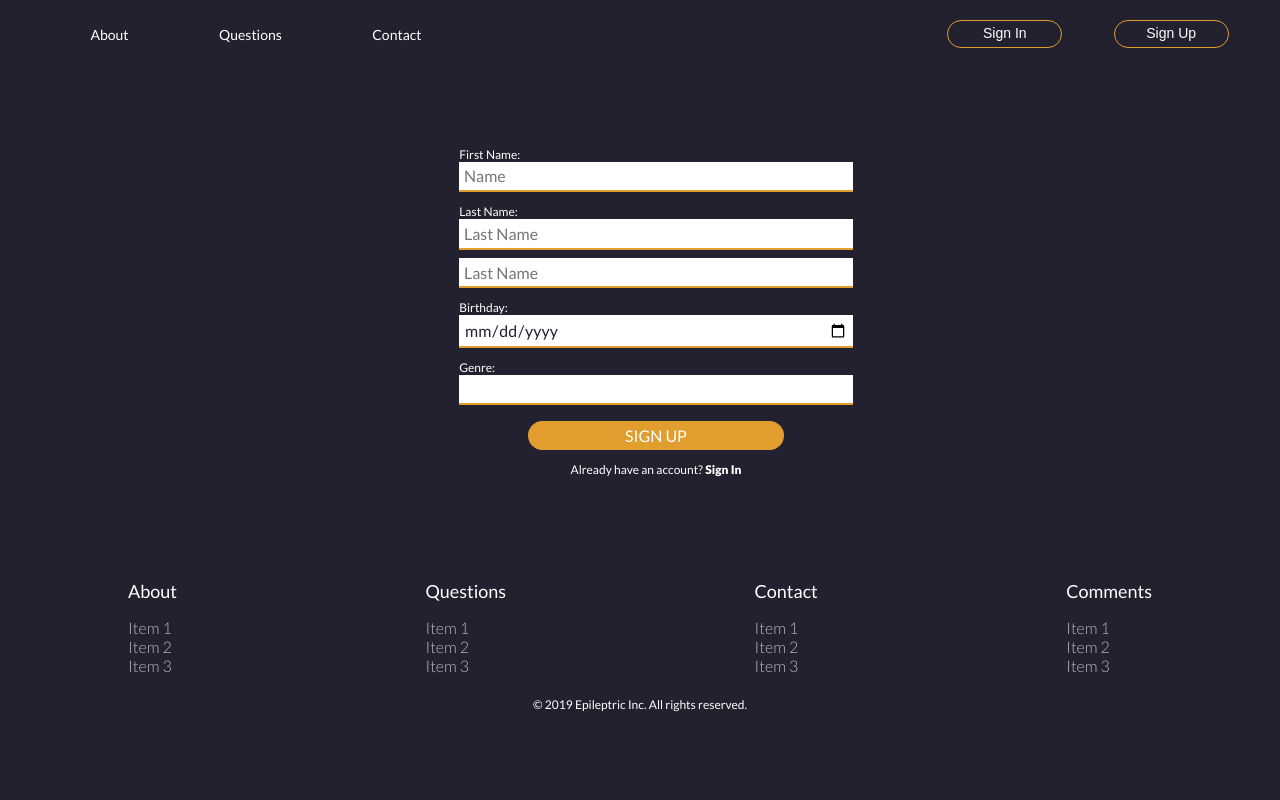
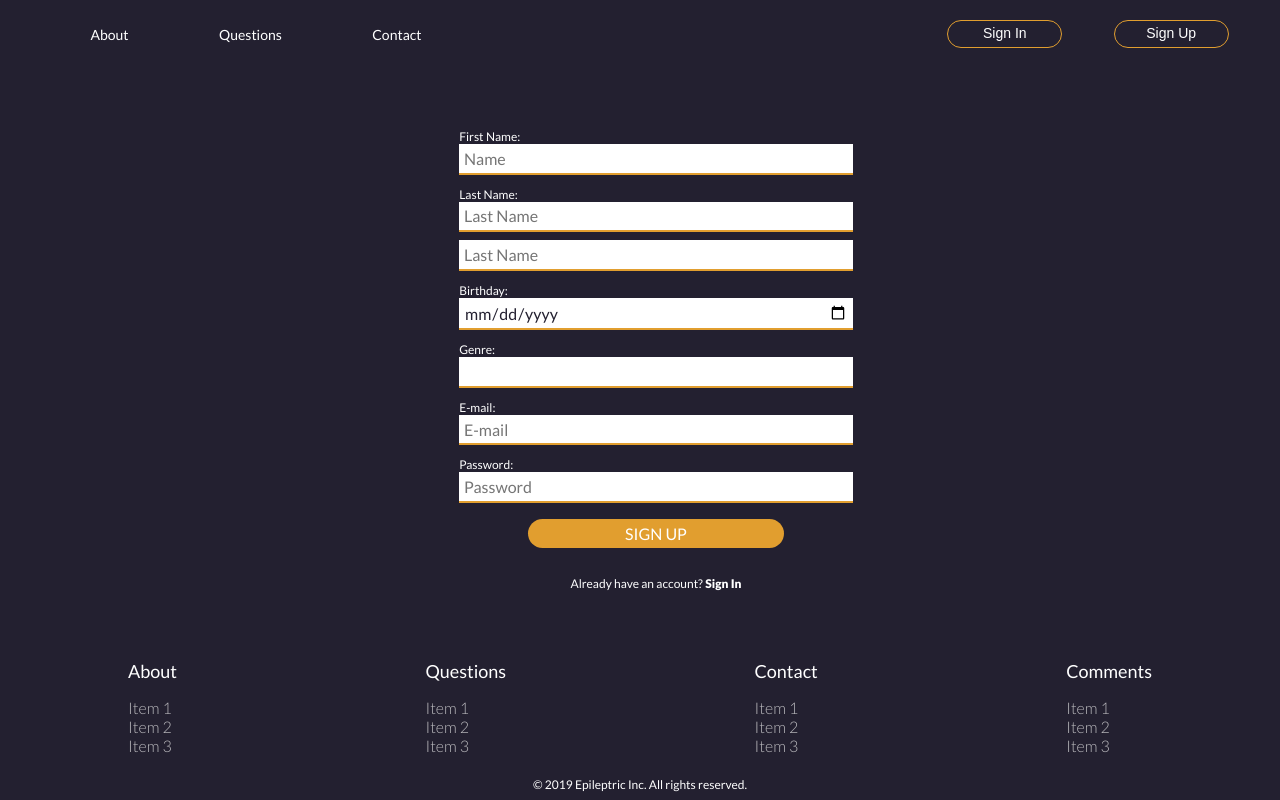
Before and after one commit to JcSnake/epileptric, a React (Create React App) app: page /signup in a window 1280 px wide. Shown: the top 800 px of the page. Built offline with nearby package versions, Linux system fonts and the light colour scheme.

Commit message:
l: form signup ya se guarda en state->object

```diff
--- a/src/assets/sass/forms.scss
+++ b/src/assets/sass/forms.scss
@@ -8,7 +8,7 @@
     flex-wrap: wrap;
     padding: 1em;
     width: 100vw;
-    height: 60vh;
+    height: 70vh;
     font-family: $tipo_general;
     font-size: map-get($fs, normal);
     label{
@@ -16,6 +16,20 @@
         color: $white;
         margin-bottom: .3em;
         padding-bottom: .2em;
+    }
+    span{
+        color: $white;
+        font-size: map-get($fs, small);
+        padding: 1em;
+        .link-form{
+            color: $white;
+            text-decoration: none;
+            outline: none;
+            font-weight: 600;
+        }
+        .link-form:hover{
+            color:$orange;
+        }
     }
 }
 
@@ -38,20 +52,6 @@
     width: 100%;
     margin: 1em 0;
     @include flexbox(column, center, center);
-    span{
-        color: $white;
-        font-size: map-get($fs, small);
-        padding: 1em;
-    }
-    .link-form{
-        color: $white;
-        text-decoration: none;
-        outline: none;
-        font-weight: 600;
-    }
-    .link-form:hover{
-        color:$orange;
-    }
 }
 
 .btn-form{
--- /dev/null
+++ b/src/components/SignUpForm.js
@@ -0,0 +1,84 @@
+import React from 'react';
+
+class SignUpForm extends React.Component {
+
+  handleClick = e => {
+    console.log('Button was clicked');
+  };
+  render() {
+    return (
+      <form onSubmit={this.props.onSubmit}>
+        <label>First Name: </label>
+            <input
+                type="text"
+                name="firstName"
+                className="input-sign"
+                placeholder = "Name"
+                onChange= {this.props.onChange}
+                value={this.props.formValues.firstName}
+            />
+        <label>Last Name: </label>
+            <input
+                type="text"
+                name="lastNameP"
+                className="input-sign"
+                placeholder = "Last Name"
+                onChange= {this.props.onChange}
+                value={this.props.formValues.lastNameP}
+            />
+            <input
+                type="text"
+                name="lastNameM"
+                className="input-sign"
+                placeholder = "Last Name"
+                onChange= {this.props.onChange}
+                value={this.props.formValues.lastNameM}
+            />
+        <label>Birthday: </label>
+            <input
+                type="date"
+                name="birthday"
+                className = "input-sign"
+                min = "01/01/1930"
+                onChange= {this.props.onChange}
+                value={this.props.formValues.birthday}
+            />
+        <label>Genre: </label>
+            <input
+                list="genres"
+                className="input-sign"
+                name="genre"
+                onChange= {this.props.onChange}
+                value={this.props.formValues.genre}
+                />
+                <datalist id="genres">
+                    <option value="Female"> Female </option>
+                    <option value="Male"> Male </option>
+                </datalist>
+        <label>E-mail: </label>
+            <input
+                type="text"
+                name="email"
+                className="input-sign"
+                placeholder = "E-mail"
+                onChange= {this.props.onChange}
+                value={this.props.formValues.email}
+            />
+        <label>Password: </label>
+            <input
+                type="text"
+                name="password"
+                className="input-sign"
+                placeholder = "Password"
+                onChange= {this.props.onChange}
+                value={this.props.formValues.password}
+            />
+        <div className="container-button">
+            <button className = "btn-form" onClick={this.handleClick} >Sign Up</button>
+        </div>
+    </form>
+    );
+  }
+}
+
+export default SignUpForm;
--- a/src/pages/SignIn.js
+++ b/src/pages/SignIn.js
@@ -13,12 +13,12 @@ class SignIn extends React.Component{
                         <input type="password" name="" id="" className="input-sign" placeholder = "Password" />
                         <div className="container-button">
                             <button className = "btn-form">Sign In</button>
-                            <span>
-                                Don't have an account?
-                                <Link className = "link-form" to = "/signup"> Create one</Link>
-                            </span>
                         </div>
                     </form>
+                    <span>
+                        Don't have an account?
+                        <Link className = "link-form" to = "/signup"> Create one</Link>
+                    </span>
                 </div>
             </>
         );
--- a/src/pages/SignUp.js
+++ b/src/pages/SignUp.js
@@ -1,38 +1,53 @@
 import React from 'react';
 import { Link } from 'react-router-dom';
+
+import SignUpForm from '../components/SignUpForm';
+
+import '../assets/sass/forms.scss';
+
 class SignUp extends React.Component{
+    state = {
+        form:{
+          firstName: '',
+          lastNameP: '',
+          lastNameM: '',
+          birthday: '',
+          genre: '',
+          email: '',
+          password: ''
+        }
+      }
+      handleChange = e =>{
+        this.setState({
+          form:{
+            ...this.state.form,
+            [e.target.name] : e.target.value,
+          }
+        })
+      }
+      handleSubmit = e =>{
+        e.preventDefault();
+        console.log('Form was submitted');
+        console.log(this.state);
+      }
+      handleClick = e => {
+        console.log('Button was clicked');
+      };
     render(){
+
+
         return(
             <>
                 <div className = "container-form">
-                    <form action="">
-                        <label>First Name: </label>
-                            <input type="text" name="firstName" id="" className="input-sign" placeholder = "Name" />
-                        <label>Last Name: </label>
-                            <input type="text" name="lastNameP" id="" className="input-sign" placeholder = "Last Name" />
-                            <input type="text" name="lastNameM" id="" className="input-sign" placeholder = "Last Name" />
-                        <label>Birthday: </label>
-                            <input
-                                type="date"
-                                name="birthday"
-                                id=""
-                                className = "input-sign"
-                                min = "01/01/1930"
-                            />
-                        <label>Genre: </label>
-                            <input list="genres" className="input-sign" name="genre" />
-                                <datalist id="genres">
-                                    <option value="Female"> Female </option>
-                                    <option value="Male"> Male </option>
-                                </datalist>
-                        <div className="container-button">
-                            <button className = "btn-form">Sign Up</button>
-                            <span>
-                                Already have an account?
-                                <Link className = "link-form" to = "/signup"> Sign In</Link>
-                            </span>
-                        </div>
-                    </form>
+                    <SignUpForm
+                        onChange={this.handleChange}
+                        onSubmit={this.handleSubmit}
+                        formValues={this.state.form}
+                    />
+                    <span className= "span-up">
+                        Already have an account?
+                        <Link className = "link-form" to = "/signin"> Sign In</Link>
+                    </span>
                 </div>
             </>
         );
```
